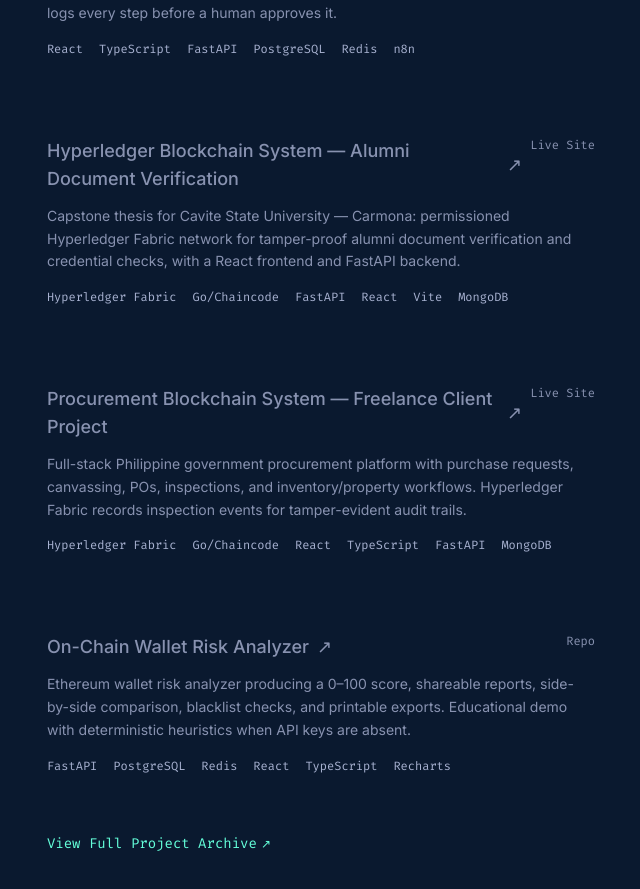
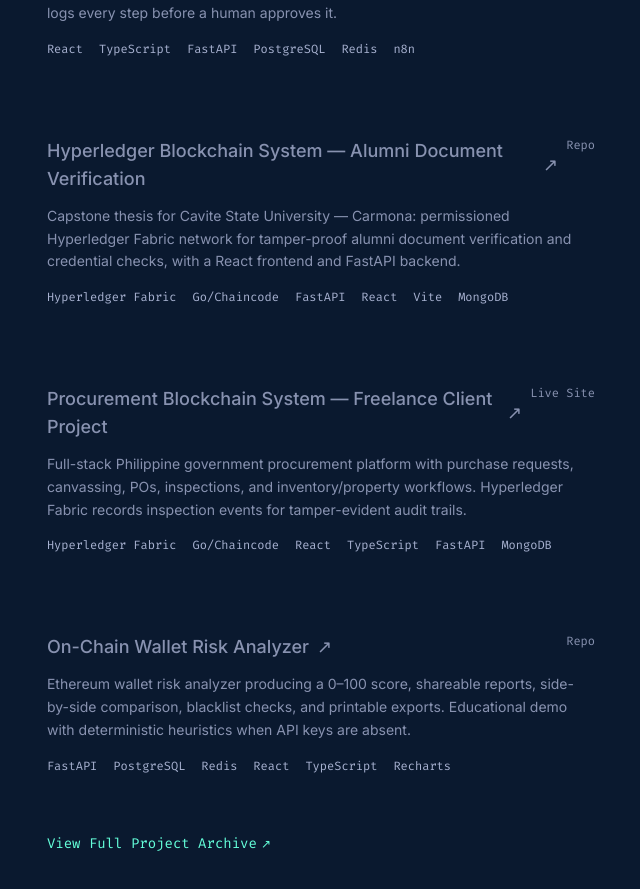
Before and after one commit to Tofuwuuu/PERSONAL-WEBSITE, a Next.js app: page / in a window 1280 px wide. Shown: the part 1742-2631 px from the top of the page, without its empty margins (589-1229 px from the left). Built offline with nearby package versions, Linux system fonts and the light colour scheme; no server answers.

Commit message:
Remove shell-only Hyperledger and SmartDoc live demos
Those Vercel UIs call dead Railway APIs. Drop the Live Site links and describe both projects as local Docker setups so visitors are not sent to broken demos.

Co-authored-by: Mark Roderick Salise <Tofuwuuu@users.noreply.github.com>

```diff
--- a/content/projects.ts
+++ b/content/projects.ts
@@ -56,14 +56,9 @@ export const projects: Project[] = [
       "Delivered end-to-end for CVSU Carmona stakeholders, from requirements through deployment and handoff.",
       "Implemented Fabric chaincode and network tooling for immutable alumni credential records.",
       "Built REST APIs for issuance and verification, connecting the ledger to application services.",
-      "Vercel hosts the public UI. The hosted API is unavailable, so Fabric and the backend run from the local Docker setup documented in the repo.",
+      "Full stack (Fabric, backend, and UI) runs from the local Docker setup in the repo.",
     ],
     links: [
-      {
-        kind: "demo",
-        label: "Live Site",
-        href: "https://hyperledger-document-verification.vercel.app/",
-      },
       {
         kind: "repo",
         label: "Repo",
@@ -297,14 +292,9 @@ export const projects: Project[] = [
       "SHA-256 deduplication skips reprocessing when the same file is uploaded again.",
       "Rule-based contract risk scan for missing clauses, auto-renewal, payment terms, and jurisdiction conflicts.",
       "Optional JWT auth scopes uploads to registered users.",
-      "Vercel hosts the frontend. Document analysis runs from the local Docker Compose stack (API, Postgres, Redis); the Railway API the site calls is unavailable.",
+      "Document analysis is local Docker Compose only (API, Postgres, Redis); no public live demo.",
     ],
     links: [
-      {
-        kind: "demo",
-        label: "Live Site",
-        href: "https://smart-doc-analyzer-murex.vercel.app/",
-      },
       {
         kind: "repo",
         label: "Repo",
```
